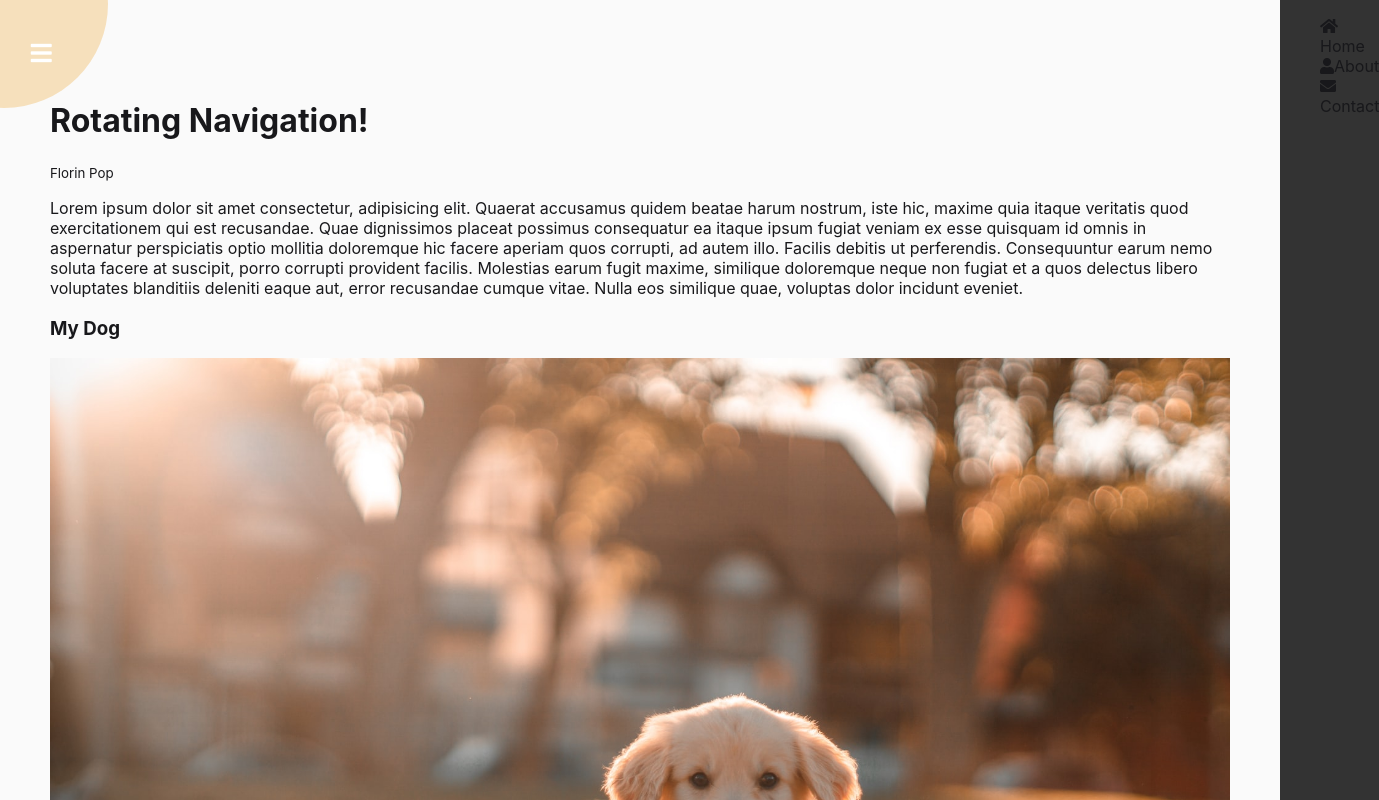
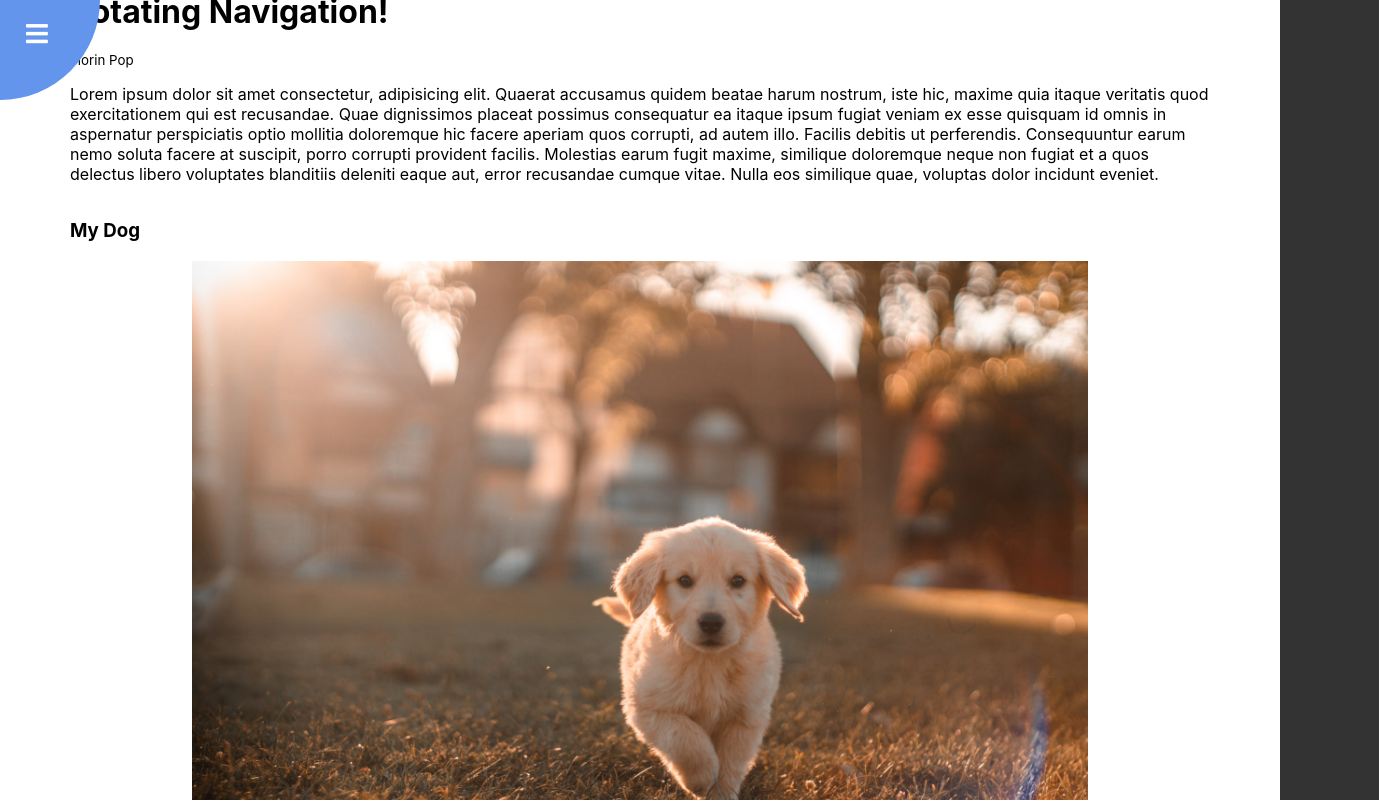
Before and after one commit to pedroelton/JS-Projects, a plain HTML site: page Rotate Menu/index.html in a window 1280 px wide. Shown: the top 800 px of the page, 1379 px wide, since content can reach past the window. Drawn offline with Linux system fonts and the light colour scheme.

Commit message:
fixed css

```diff
--- a/Rotate Menu/index.html
+++ b/Rotate Menu/index.html
@@ -25,9 +25,9 @@
 
     <div class="container ">
         <div class="circle-container">
-            <div class="circle">
+            <div class="circle ">
                 <button class="btn" id="close">
-                    <i class="fa fa-times"></i>
+                    <i class="fa fa-plus"></i>
                 </button>
                 <button class="btn" id="open">
                     <i class="fa fa-bars"></i>
--- a/Rotate Menu/style.css
+++ b/Rotate Menu/style.css
@@ -24,109 +24,130 @@
     --line-border-empty: #e0e0e0;
 }
 
-
-/* Some default styles I made to use often */
-/* Buttons */
-/* .btn {
-    regular button
-    font-family: inherit;
-    font-size: 13px;
-    display: flex;
-    justify-content: center;
-    align-items: center;
-    margin: 5px;
-    padding: 8px 30px;
-    resize the button here, in case you need
-    width: 80px;
-    cursor: pointer;
-    transition: opacity 0.3s ease 0s, background-color 0.3s ease 0s, color 0.3s ease 0s, box-shadow 0.3s ease 0s, background 0.3s ease 0s;
-    border: 0;
-} */
-
-
-
 * {
     box-sizing: border-box;
 }
 
-/* HERE STARTS THE CUSTOM CSS */
-
 body {
 
-    display: flex;
-    background-color: var(--dark-base-color-2);
-    color: var(--dark-base-color);
+    margin: 0;
+    background-color: #333;
+    width: 100vw;
+    height: 100vh;
     overflow-x: hidden;
-    margin: 0;
 }
 
 .container {
-    background-color: #fafafa;
+
+    background-color: #fff;
+    min-width: 100vw;
+    min-height: 100vh;
+    padding: 80px 20px;
     transform-origin: top left;
     transform: transform 0.5s linear;
-    min-width: 100vw;
-    min-height: 100vh;
-    padding: 50px;
-    padding-top: 10vh;
 }
 
-.container.show-nav {
-    transform: rotate(-20deg);
+.show-nav {
+    transform: rotate(-10deg);
+}
+
+.rotate-circle {
+    transform: rotate(-35deg);
+    transform-origin: top left;
+    position: absolute;
+    top: 70px;
+    left: 5px;
+}
+
+.circle-container {
+
+    display: flex;
+    position: absolute;
+    background-color: cornflowerblue;
+    width: 200px;
+    height: 200px;
+    border-radius: 100%;
+    left: -100px;
+    top: -100px;
+}
+
+.content {
+
+    display: flex;
+    flex-direction: column;
+    justify-content: center;
+    align-items: center;
+    padding-left: 50px;
+    padding-right: 50px;
+    max-height: 100vh;
+    max-width: 100vw;
+
+}
+
+.content img {
+
+    width: 70vw;
+    display: flex;
+
 }
 
 button {
+    display: flex;
+    color: #fff;
+    z-index: 100;
+    position: absolute;
+    top: 120px;
+    left: 120px;
+    font-size: 25px;
+    background-color: transparent;
     border: 0;
 }
 
-li,
+#close {
+    display: flex;
+    color: #fff;
+    z-index: 100;
+    position: absolute;
+    top: 120px;
+    left: 60px;
+    font-size: 25px;
+    background-color: transparent;
+    border: 0;
+    transform: rotate(90deg);
+    transform-origin: top left;
+}
+
+h1,
+h3,
+small {
+
+    display: flex;
+    align-self: flex-start;
+
+}
+
+nav {
+    display: flex;
+    position: fixed;
+    bottom: 30px;
+    left: 0;
+    z-index: -1;
+    transition: transform 0.4s ease-in;
+
+}
+
 ul {
     text-decoration: none;
     list-style-type: none;
-}
-
-.content img {
-    max-width: 100%;
-    height: auto;
-}
-
-.circle-container {
-    position: fixed;
-    top: -100px;
-    left: -100px;
-}
-
-.circle {
-    background-color: var(--secondary-light-color);
-    height: 13rem;
-    width: 13rem;
-    border-radius: 50%;
-    position: relative;
-    transition: tramsform 0.5s linear;
 
 }
 
-.circle button {
-    position: absolute;
-    top: 50%;
-    left: 50%;
-    height: 100px;
-    background: transparent;
-    border: 0;
-    font-size: 1.5rem;
-    color: var(--light-base-color);
-    cursor: pointer;
+li {
+    margin-bottom: 20px;
+    color: white;
 }
 
-.circle button:focus {
-    outline: none;
+li i {
+    margin-right: 10px;
+    color: white;
 }
-
-.circle button#open {
-    left: 60%;
-}
-
-.circle button#close {
-    top: 60%;
-    transform: rotate(90deg);
-    transform-origin: top left;
-}
```
Also changed, not shown: Rotate Menu/index.js (line endings or trailing spaces), 3 other files.
